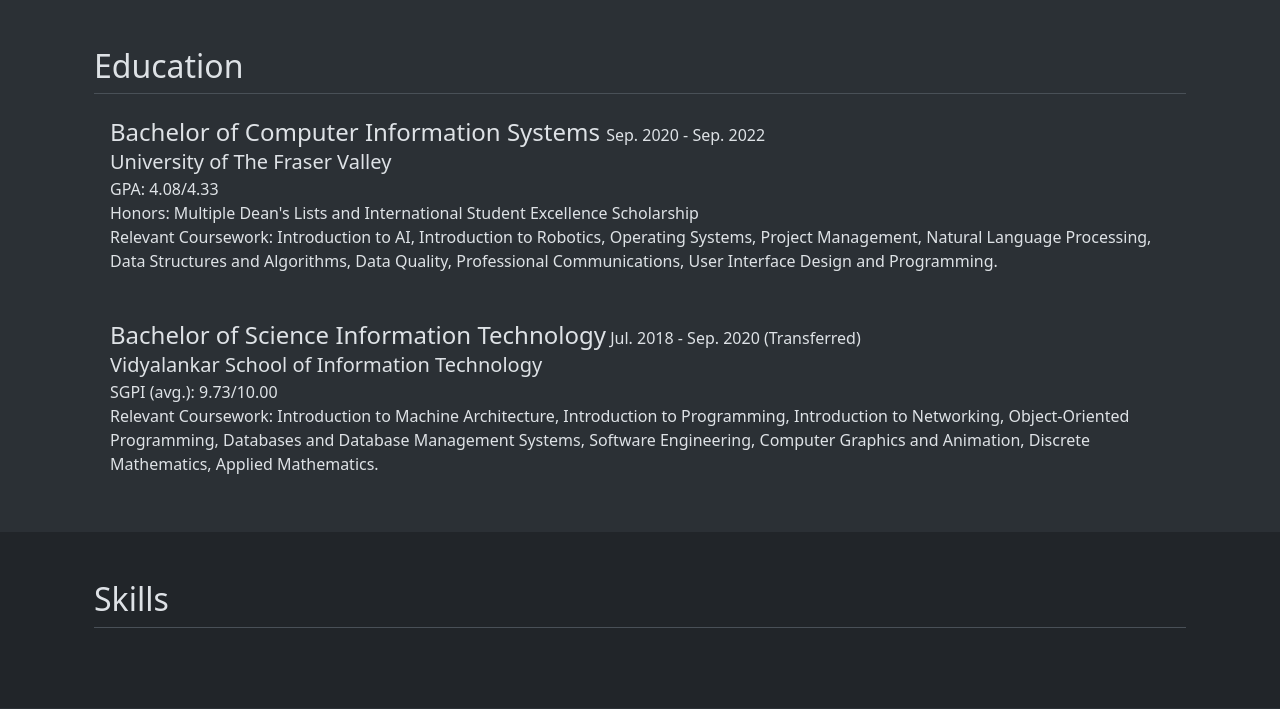
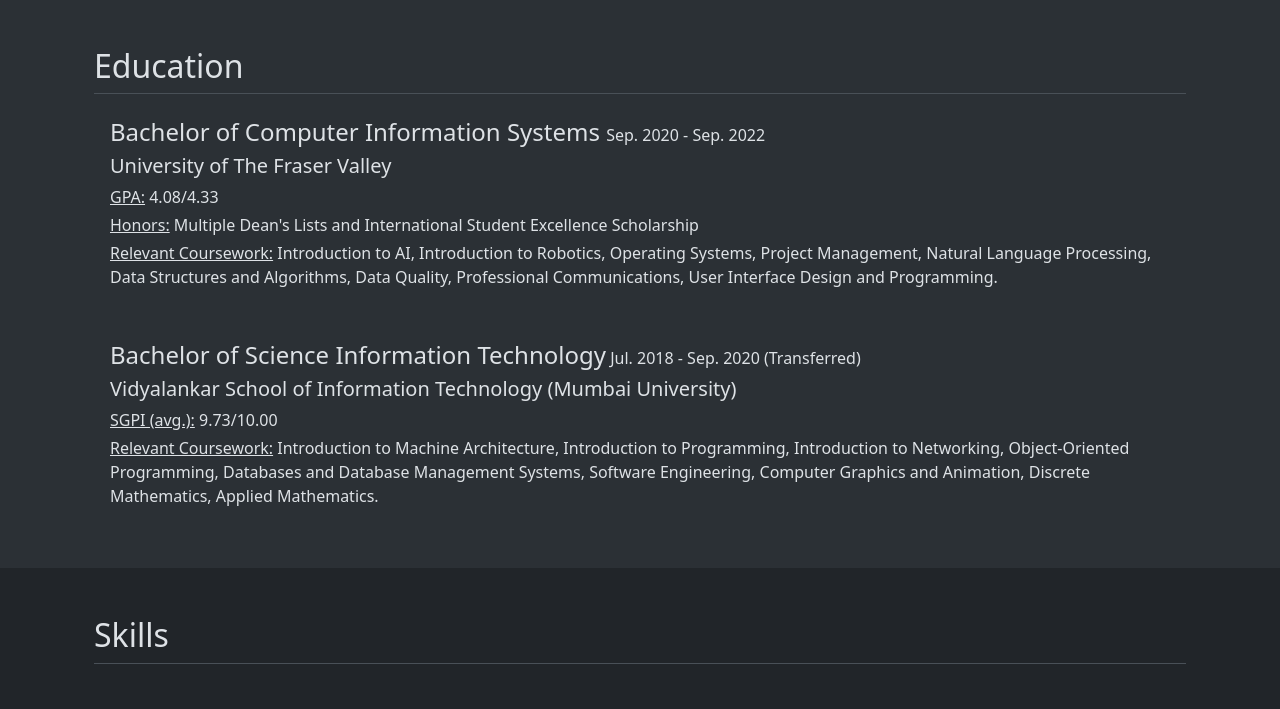
Before and after one commit to Yogi-Patel/yogipatel.dev, a Django app: page /about/ in a window 1280 px wide. Shown: the part 611-1320 px from the top of the page. Run offline with Django 3.2, Linux system fonts and the light colour scheme; data that the repository does not hold is empty.

Commit message:
Safety Commit
I am going to try a few things and want something to comeback to incase I mess it up

```diff
--- a/website/templates/website/about.html
+++ b/website/templates/website/about.html
@@ -34,21 +34,21 @@
 
             <div class="d-flex align-items-start mx-3 mb-2">
                 <div>
-                    <div>
+                    <div class="mb-1">
                         <h3 class="d-inline mb-0 fs-4">Bachelor of Computer Information Systems </h3>
                         <p class="d-inline fw-light ps-0">Sep. 2020 - Sep. 2022</p>
                     </div>
-                    <p class="fw-lighter fs-5 mb-0">University of The Fraser Valley</p>
-                    <div>
-                        <p class="d-inline fw-normal fs-6">GPA: </p>
+                    <p class="fw-lighter fs-5 mb-1">University of The Fraser Valley</p>
+                    <div class="mb-1">
+                        <p class="d-inline fw-normal fs-6"><u>GPA:</u> </p>
                         <p class="d-inline fw-light fs-6">4.08/4.33</p>
                     </div>
-                    <div>
-                        <p class="d-inline fw-normal fs-6">Honors:</p>
-                        <p class="d-inline fw-light fs-6"> Multiple Dean's Lists and International Student Excellence Scholarship</p>
+                    <div class="mb-1">
+                        <p class="d-inline fw-normal fs-6"><u>Honors:</u> </p>
+                        <p class="d-inline fw-light fs-6">Multiple Dean's Lists and International Student Excellence Scholarship</p>
                     </div>
-                    <div>
-                        <p class="d-inline fw-normal fs-6">Relevant Coursework:</p>
+                    <div class="mb-1">
+                        <p class="d-inline fw-normal fs-6"><u>Relevant Coursework:</u> </p>
                         <p class="d-inline fw-light fs-6">
                             Introduction to AI, Introduction to Robotics, Operating Systems,
                             Project Management, Natural Language Processing, Data Structures and Algorithms,
@@ -59,17 +59,17 @@
             </div>
             <div class="d-flex align-items-start mx-3 mb-2 mt-5">
                 <div>
-                    <div>
+                    <div class="mb-1">
                         <h3 class="d-inline mb-0 fs-4">Bachelor of Science Information Technology</h3>
                         <p class="d-inline fw-light ps-0">Jul. 2018 - Sep. 2020 (Transferred)</p>
                     </div>
-                    <p class="fw-lighter fs-5 mb-0">Vidyalankar School of Information Technology</p>
-                    <div>
-                        <p class="d-inline fw-normal fs-6">SGPI (avg.): </p>
+                    <p class="fw-lighter fs-5 mb-1">Vidyalankar School of Information Technology (Mumbai University)</p>
+                    <div class="mb-1">
+                        <p class="d-inline fw-normal fs-6"><u>SGPI (avg.):</u> </p>
                         <p class="d-inline fw-light fs-6">9.73/10.00</p>
                     </div>
-                    <div>
-                        <p class="d-inline fw-normal fs-6">Relevant Coursework:</p>
+                    <div class="mb-1">
+                        <p class="d-inline fw-normal fs-6"><u>Relevant Coursework:</u> </p>
                         <p class="d-inline fw-light fs-6">
                             Introduction to Machine Architecture, Introduction to Programming, Introduction to Networking,
                             Object-Oriented Programming, Databases and Database Management Systems, Software Engineering,
```
